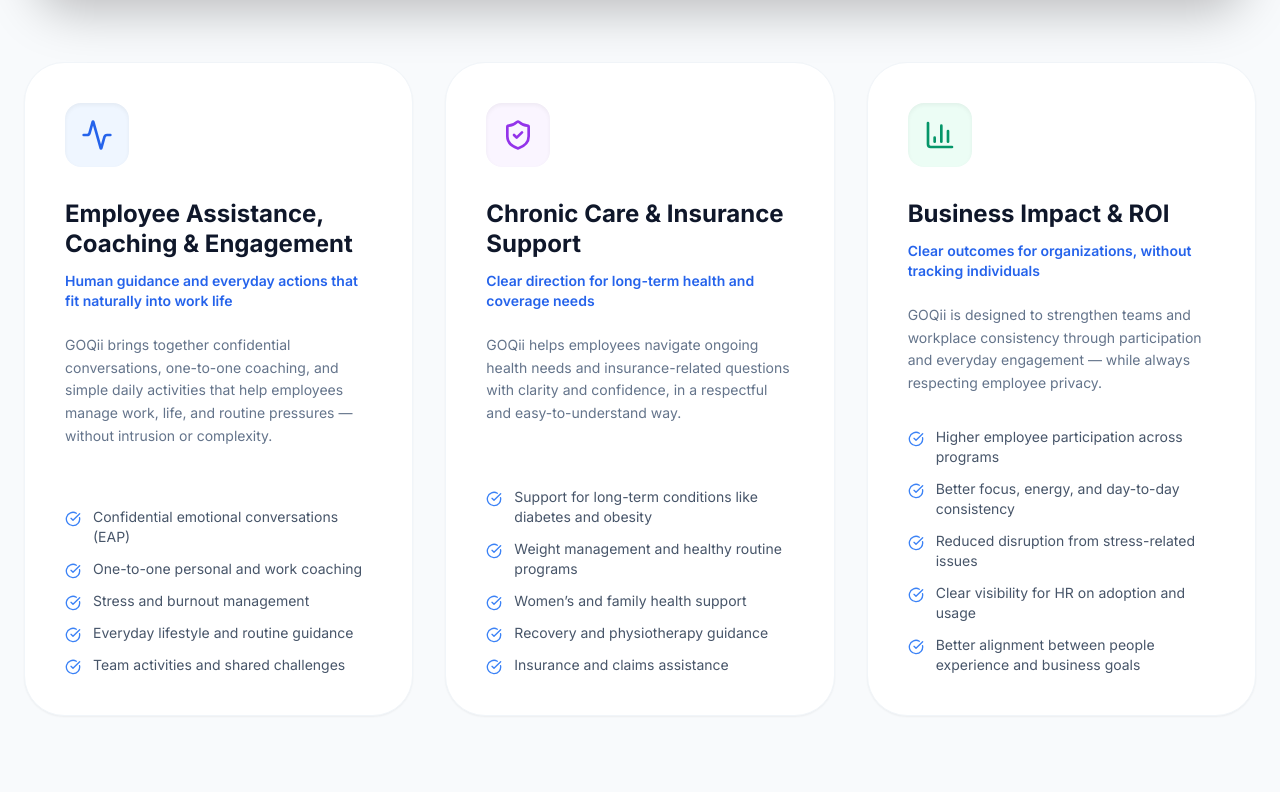
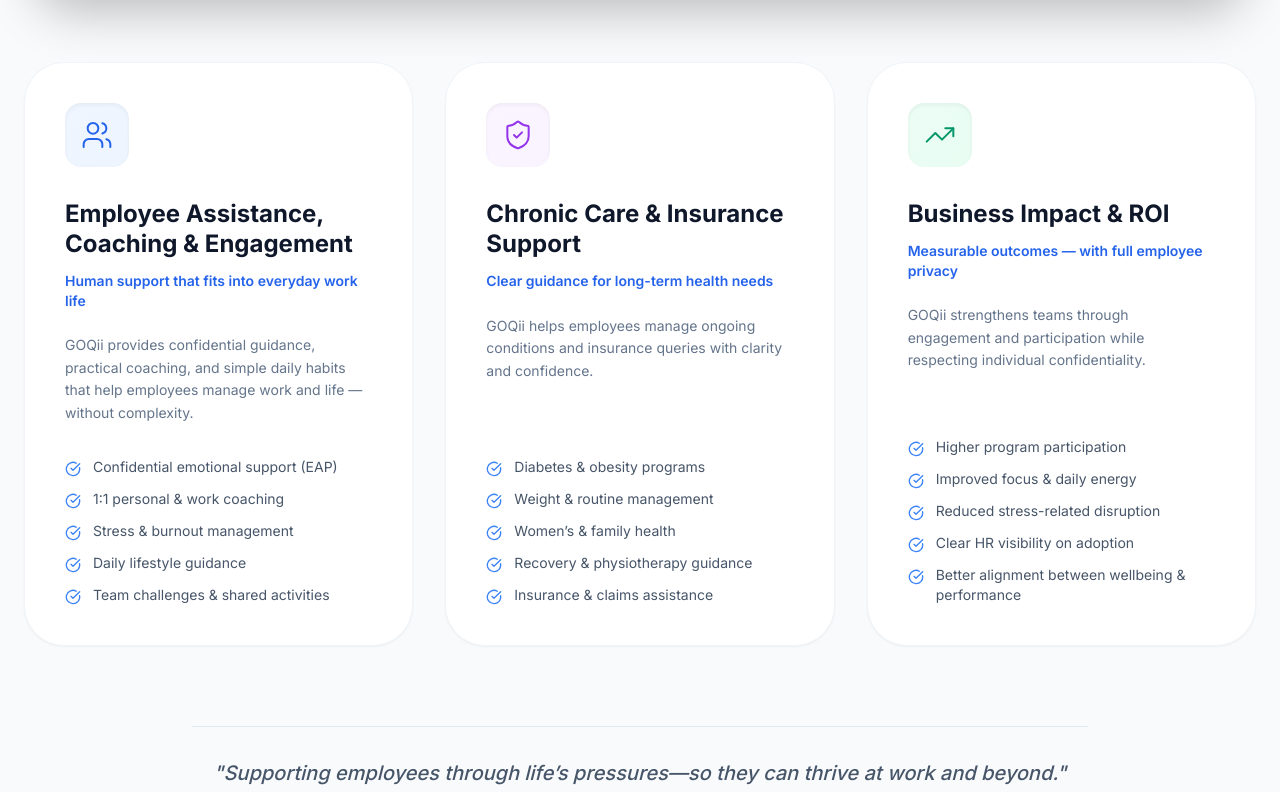
Before and after one commit to anandgoqii/GOQii-Corporate, a React (Vite) app: page / in a window 1280 px wide. Shown: the part 4228-5020 px from the top of the page. Built offline with nearby package versions, Linux system fonts and the light colour scheme.

Commit message:
feat: Improve clarity of wellbeing platform content and add icon generation
Refine descriptions and taglines for existing wellbeing support categories to be more concise and impactful. Introduce a new script to generate necessary icons using AI.

```diff
--- a/App.tsx
+++ b/App.tsx
@@ -472,45 +472,45 @@
   const categories = [
     {
       title: "Employee Assistance, Coaching & Engagement",
-      tagline: "Human guidance and everyday actions that fit naturally into work life",
-      desc: "GOQii brings together confidential conversations, one-to-one coaching, and simple daily activities that help employees manage work, life, and routine pressures — without intrusion or complexity.",
+      tagline: "Human support that fits into everyday work life",
+      desc: "GOQii provides confidential guidance, practical coaching, and simple daily habits that help employees manage work and life — without complexity.",
       points: [
-        "Confidential emotional conversations (EAP)",
-        "One-to-one personal and work coaching",
-        "Stress and burnout management",
-        "Everyday lifestyle and routine guidance",
-        "Team activities and shared challenges"
+        "Confidential emotional support (EAP)",
+        "1:1 personal & work coaching",
+        "Stress & burnout management",
+        "Daily lifestyle guidance",
+        "Team challenges & shared activities"
       ],
-      icon: <Activity className="text-blue-600" size={32} />,
-      color: "bg-blue-50"
+      icon: <Users className="text-blue-600" size={32} strokeWidth={1.5} />,
+      color: "bg-gradient-to-br from-blue-50 to-blue-100/50"
     },
     {
       title: "Chronic Care & Insurance Support",
-      tagline: "Clear direction for long-term health and coverage needs",
-      desc: "GOQii helps employees navigate ongoing health needs and insurance-related questions with clarity and confidence, in a respectful and easy-to-understand way.",
+      tagline: "Clear guidance for long-term health needs",
+      desc: "GOQii helps employees manage ongoing conditions and insurance queries with clarity and confidence.",
       points: [
-        "Support for long-term conditions like diabetes and obesity",
-        "Weight management and healthy routine programs",
-        "Women’s and family health support",
-        "Recovery and physiotherapy guidance",
-        "Insurance and claims assistance"
+        "Diabetes & obesity programs",
+        "Weight & routine management",
+        "Women’s & family health",
+        "Recovery & physiotherapy guidance",
+        "Insurance & claims assistance"
       ],
-      icon: <ShieldCheck className="text-purple-600" size={32} />,
-      color: "bg-purple-50"
+      icon: <ShieldCheck className="text-purple-600" size={32} strokeWidth={1.5} />,
+      color: "bg-gradient-to-br from-purple-50 to-purple-100/50"
     },
     {
       title: "Business Impact & ROI",
-      tagline: "Clear outcomes for organizations, without tracking individuals",
-      desc: "GOQii is designed to strengthen teams and workplace consistency through participation and everyday engagement — while always respecting employee privacy.",
+      tagline: "Measurable outcomes — with full employee privacy",
+      desc: "GOQii strengthens teams through engagement and participation while respecting individual confidentiality.",
       points: [
-        "Higher employee participation across programs",
-        "Better focus, energy, and day-to-day consistency",
-        "Reduced disruption from stress-related issues",
-        "Clear visibility for HR on adoption and usage",
-        "Better alignment between people experience and business goals"
+        "Higher program participation",
+        "Improved focus & daily energy",
+        "Reduced stress-related disruption",
+        "Clear HR visibility on adoption",
+        "Better alignment between wellbeing & performance"
       ],
-      icon: <BarChart3 className="text-emerald-600" size={32} />,
-      color: "bg-emerald-50"
+      icon: <TrendingUp className="text-emerald-600" size={32} strokeWidth={1.5} />,
+      color: "bg-gradient-to-br from-emerald-50 to-emerald-100/50"
     }
   ];
 
@@ -562,7 +562,7 @@
 
         <div className="mt-20 max-w-4xl mx-auto text-center">
           <p className="text-xl text-slate-600 font-medium italic border-t border-slate-200 pt-8">
-            "One platform that supports people at work — and delivers meaningful value to organizations."
+            "Supporting employees through life’s pressures—so they can thrive at work and beyond."
           </p>
         </div>
       </div>
```
Also changed, not shown: generate-icons.ts (added, +44 -0 lines).
